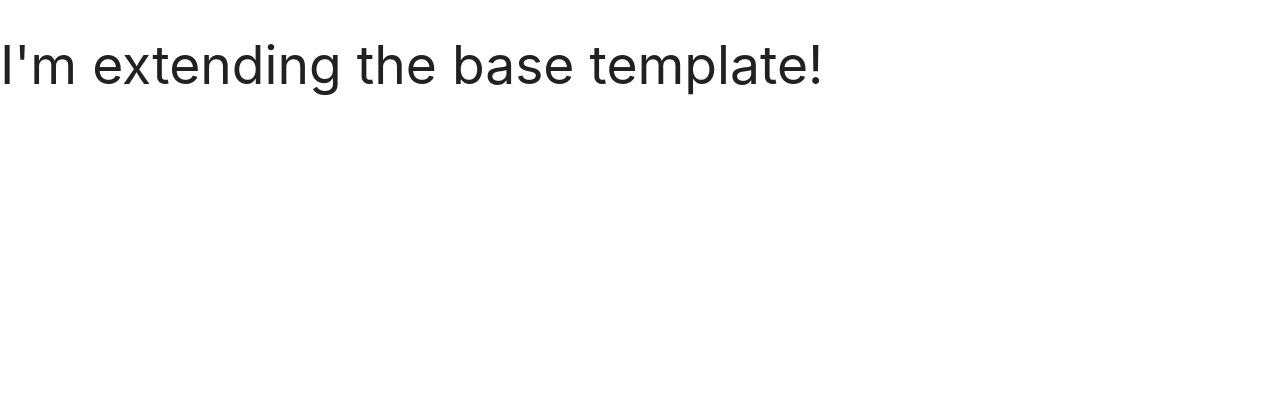
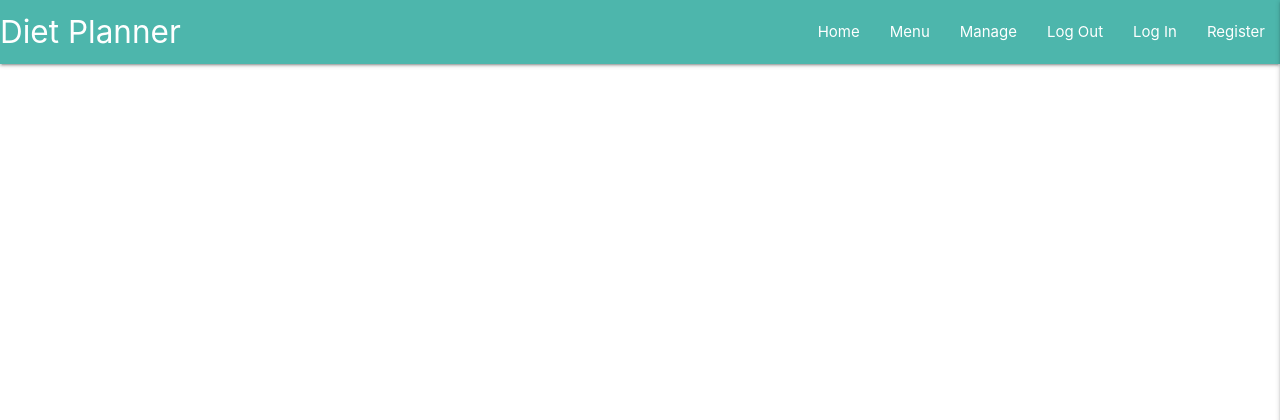
Before and after one commit to MargaritaAtr/diet-planner, a Flask app: page / in a window 1280 px wide. Shown: the top 420 px of the page. Run offline with Flask 3, Linux system fonts and the light colour scheme; data that the repository does not hold is empty; some libraries are stand-ins or nearby versions.

Commit message:
Add Materialize navbar and sidenavbar

```diff
--- a/static/js/script.js
+++ b/static/js/script.js
@@ -0,0 +1,3 @@
+$(document).ready(function(){
+    $('.sidenav').sidenav({edge:"right"});
+  });
--- a/templates/base.html
+++ b/templates/base.html
@@ -13,6 +13,32 @@
     <title>Diet planner</title>
 </head>
 <body>
+    <header>
+<!-- top Navbar-->
+  <nav id ="navbar" class ="teal lighten-2">
+    <div class="nav-wrapper">
+      <a href="{{ url_for('get_meals')}}" class="brand-logo">Diet Planner</a>
+      <a href="#" data-target="mobile-demo" class="sidenav-trigger right" aria-label="hamburger side-nav button"><i class="fas fa-bars"></i></a>
+      <ul class="right hide-on-med-and-down">
+        <li><a href="{{ url_for('get_meals')}}">Home</a></li>
+        <li><a href="">Menu</a></li>
+        <li><a href="">Manage</a></li>
+        <li><a href="">Log Out</a></li>
+        <li><a href="">Log In</a></li>
+        <li><a href="">Register</a></li>
+      </ul>
+    </div>
+  </nav>
+<!--Mobile Navbar-->
+  <ul class="sidenav right" id="mobile-demo">
+    <li><a href="{{ url_for('get_meals')}}">Home</a></li>
+    <li><a href="">Menu</a></li>
+    <li><a href="">Manage</a></li>
+    <li><a href="">Log Out</a></li>
+    <li><a href="">Log In</a></li>
+    <li><a href="">Register</a></li>
+  </ul>
+    </header>
 
     {% block content%}
     {% endblock %}
--- a/templates/meals.html
+++ b/templates/meals.html
@@ -1,7 +1,6 @@
 {% extends "base.html" %}
 {% block content %}
 
-    <h2>I'm extending the base template!</h2>
 
 
     {% for meal in meals %}
```
